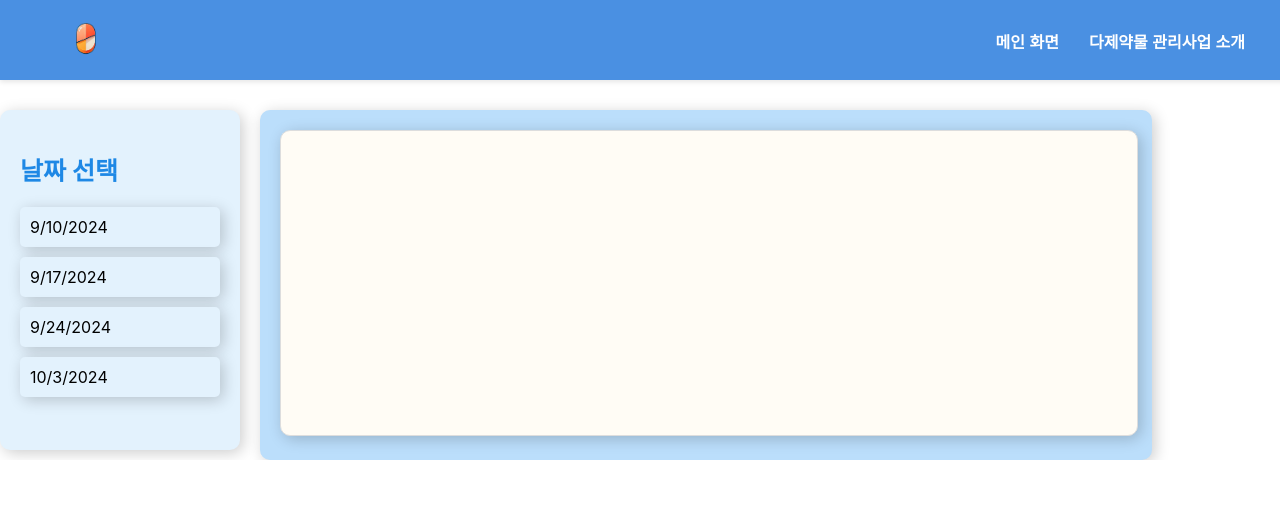
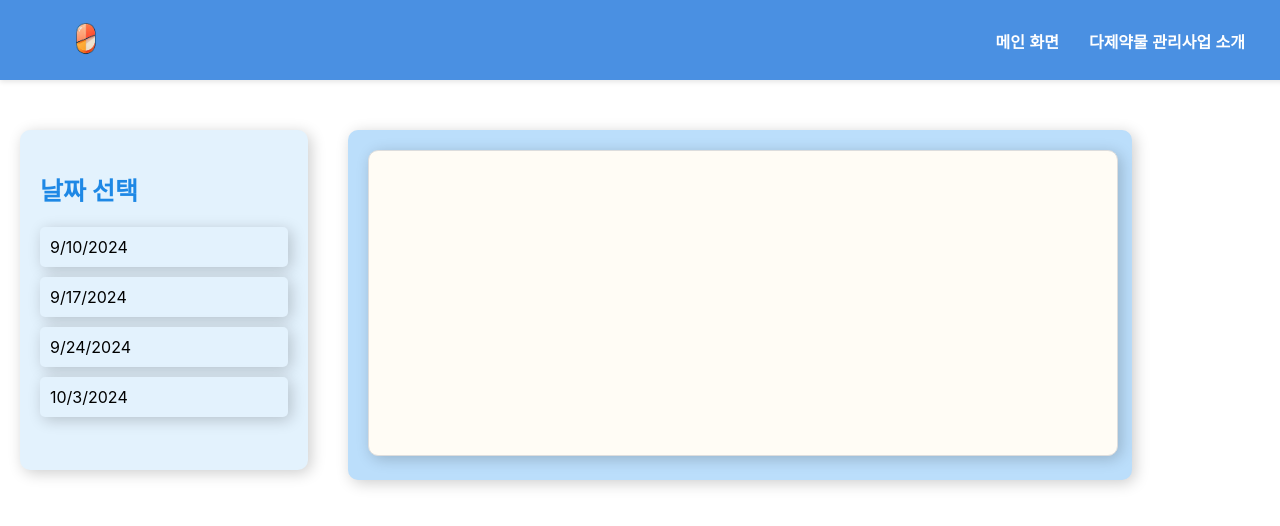
Before and after one commit to drug-prometheus/drug-master-frontend, a React (Create React App) app: page /opinionUser in a window 1280 px wide. Shown: the top 526 px of the page. Built offline with nearby package versions, Linux system fonts and the light colour scheme.

Commit message:
feat(OpinionPage.js) OpinoinPage 변경

```diff
--- a/src/Components/OpinionPage.js
+++ b/src/Components/OpinionPage.js
@@ -4,7 +4,7 @@ import React, { useState } from 'react';
 import styled from 'styled-components';
 import { useNavigate } from 'react-router-dom';
 import Header from './Header';
-import { MainContainer } from './MainStyle';
+import { MainContainer, Block } from './MainStyle';
 
 const ContentContainer = styled.div`
     display: flex;
@@ -14,9 +14,10 @@ const ContentContainer = styled.div`
     margin-top: 30px;
 `;
 
-const DateListContainer = styled.div`
+const DateListContainer = styled(Block)`
     width: 200px;
     height: 300px;
+    flex: 1;
     background-color: #E3F2FD; /* 연한 파란색 */
     border-radius: 10px;
     padding: 20px;
@@ -44,8 +45,8 @@ const DateItem = styled.div`
     }
 `;
 
-const NoteContainer = styled.div`
-    flex: 1;
+const NoteContainer = styled(Block)`
+    flex: 3;
     background-color: #BBDEFB; /* 중간 파란색 */
     border-radius: 10px;
     padding: 20px;
```
